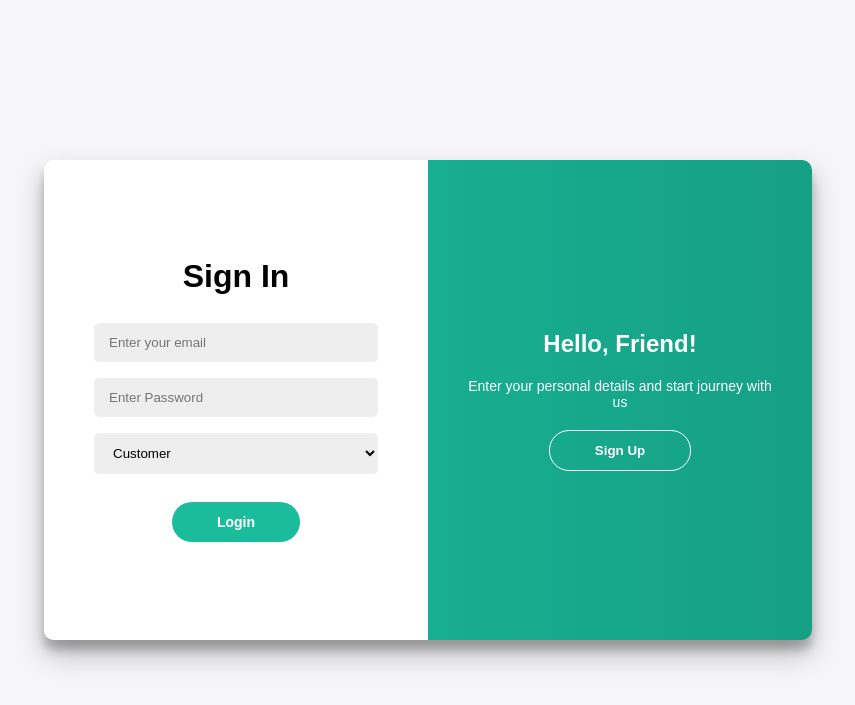
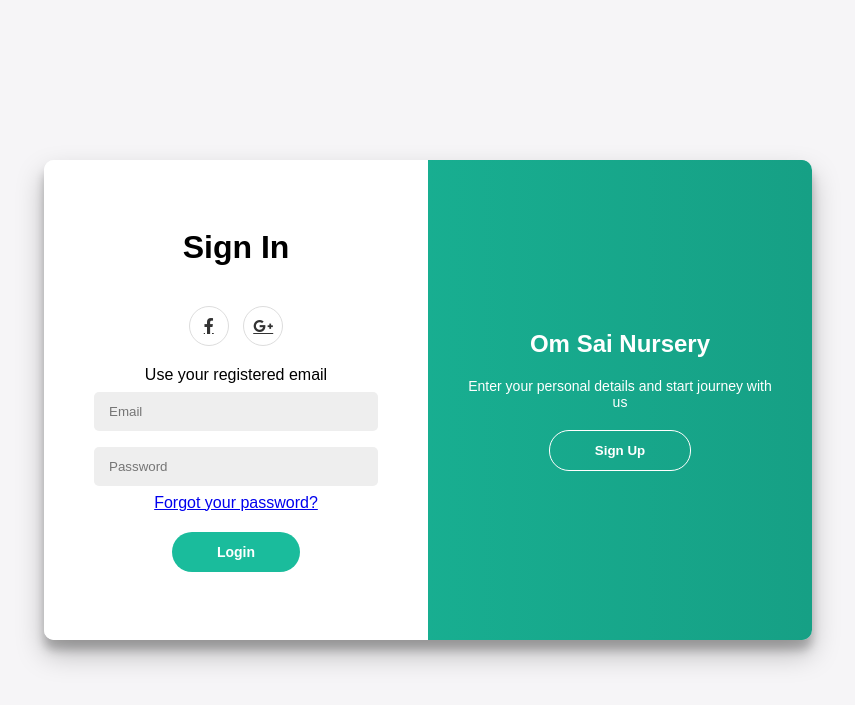
Before and after one commit to adityawalke97-prog/Om-Sai-Nursery-, a Flask app: page /login in a window 1280 px wide. Shown: the top 705 px of the page, without its empty margins (212-1067 px from the left). Run offline with Flask 3, Linux system fonts and the light colour scheme.

Commit message:
Add files via upload

```diff
--- a/templates/Sign_Up.html
+++ b/templates/Sign_Up.html
@@ -3,57 +3,97 @@
 <head>
     <meta charset="UTF-8">
     <meta name="viewport" content="width=device-width, initial-scale=1.0">
-    <title>Om Sai Plant Nursery - Best Online Plant Store</title>
+    <title>Login / Sign Up - Om Sai Plant Nursery</title>
 
-    <link rel="stylesheet" href="{{ url_for('static', filename='style.css') }}">
+    <link rel="stylesheet" href="https://cdnjs.cloudflare.com/ajax/libs/font-awesome/6.4.2/css/all.min.css">
     <link rel="stylesheet" href="{{ url_for('static', filename='signup.css') }}">
-    <link rel="stylesheet" href="https://cdnjs.cloudflare.com/ajax/libs/font-awesome/6.4.2/css/all.min.css">
+
+    <style>
+        /* Real-world Flash Alert Styling (Glassmorphism) */
+        .flash-container {
+            position: fixed;
+            top: 20px;
+            left: 50%;
+            transform: translateX(-50%);
+            z-index: 9999;
+            width: 90%;
+            max-width: 400px;
+        }
+        .alert {
+            padding: 15px;
+            margin-bottom: 10px;
+            border-radius: 12px;
+            backdrop-filter: blur(10px);
+            background: rgba(255, 255, 255, 0.2);
+            border: 1px solid rgba(255, 255, 255, 0.3);
+            color: white;
+            text-align: center;
+            box-shadow: 0 8px 32px rgba(0, 0, 0, 0.2);
+            animation: slideDown 0.5s ease;
+        }
+        .alert-danger { background: rgba(255, 59, 59, 0.5); }
+        .alert-success { background: rgba(40, 167, 69, 0.5); }
+
+        @keyframes slideDown {
+            from { transform: translateY(-20px); opacity: 0; }
+            to { transform: translateY(0); opacity: 1; }
+        }
+    </style>
 </head>
 
 <body>
 
+    {% with messages = get_flashed_messages(with_categories=true) %}
+      {% if messages %}
+        <div class="flash-container">
+          {% for category, message in messages %}
+            <div class="alert alert-{{ category }}">{{ message }}</div>
+          {% endfor %}
+        </div>
+      {% endif %}
+    {% endwith %}
+
     <div class="container" id="container">
 
-   <div class="form-container sign-in-container">
-    <form action="/login" method="POST">
-        <h1>Sign In</h1>
-        <input type="email" name="email" placeholder="Enter your email" required>
-        <input type="password" name="password" placeholder="Enter Password" required>
+        <div class="form-container sign-up-container">
+            <form id="signupForm" action="/signup" method="POST">
+                <h1>Create Account</h1>
+                <div class="social-container">
+                    <a href="#" class="social"><i class="fab fa-facebook-f"></i></a>
+                    <a href="#" class="social"><i class="fab fa-google-plus-g"></i></a>
+                </div>
+                <span>Enter details for registration</span>
 
-        <!-- Ye dropdown ensure karta hai ki user sahi role select kare -->
+                <input type="text" name="name" placeholder="Full Name" required>
+                <input type="email" name="email" placeholder="Email Address" required>
+                <input type="text" name="mobile" placeholder="Mobile (10 Digits)" pattern="[0-9]{10}" maxlength="10" required>
+                <input type="password" name="password" placeholder="Create Password" required>
+
                 <select name="role" required>
+                    <option value="" disabled selected>Select Role</option>
                     <option value="customer">Customer</option>
                     <option value="supplier">Supplier</option>
                     <option value="admin">Admin</option>
                 </select>
 
-        <button type="submit">Login</button>
+                <button type="submit" id="signupBtn">Sign Up</button>
             </form>
         </div>
-    <div class="form-container sign-up-container">
-        <form id="signupForm">
-            <h1>Create Account</h1>
 
-            <input type="text" name="name" placeholder="Enter your name" required>
+        <div class="form-container sign-in-container">
+            <form action="/login" method="POST">
+                <h1>Sign In</h1>
+                <div class="social-container">
+                    <a href="#" class="social"><i class="fab fa-facebook-f"></i></a>
+                    <a href="#" class="social"><i class="fab fa-google-plus-g"></i></a>
+                </div>
+                <span>Use your registered email</span>
 
-            <input type="email" name="email" placeholder="Enter your email" required>
-
-            <input type="text"
-                   name="mobile"
-                   placeholder="Enter 10 Digit Mobile Number"
-                   required
-                   pattern="[0-9]{10}"
-                   maxlength="10">
-
+                <input type="email" name="email" placeholder="Email" required>
                 <input type="password" name="password" placeholder="Password" required>
 
-            <select name="role" required>
-                <option value="customer">Customer</option>
-                <option value="supplier">Supplier</option>
-                <option value="admin">Admin</option>
-            </select>
-
-            <button type="submit">Sign Up</button>
+                <a href="#">Forgot your password?</a>
+                <button type="submit">Login</button>
             </form>
         </div>
 
@@ -65,23 +105,36 @@
                     <button class="ghost" id="signIn">Sign In</button>
                 </div>
                 <div class="overlay-panel overlay-right">
-                <h1>Hello, Friend!</h1>
+                    <h1>Om Sai Nursery</h1>
                     <p>Enter your personal details and start journey with us</p>
                     <button class="ghost" id="signUp">Sign Up</button>
                 </div>
             </div>
         </div>
+
     </div>
 
     <script>
-    const signUpBtn = document.getElementById("signUp");
-    const signInBtn = document.getElementById("signIn");
-    const container = document.getElementById("container");
+        const signUpButton = document.getElementById('signUp');
+        const signInButton = document.getElementById('signIn');
+        const container = document.getElementById('container');
 
-    signUpBtn.onclick = () => container.classList.add("right-panel-active");
-    signInBtn.onclick = () => container.classList.remove("right-panel-active");
+        // Panel Switch Animation
+        signUpButton.addEventListener('click', () => {
+            container.classList.add("right-panel-active");
+        });
 
-    /* ---------- SIGN UP LOGIC (FIXED) ---------- */
+        signInButton.addEventListener('click', () => {
+            container.classList.remove("right-panel-active");
+        });
+
+        // Auto-hide flash messages after 4 seconds
+        setTimeout(() => {
+            const alerts = document.querySelectorAll('.alert');
+            alerts.forEach(alert => {
+                alert.style.display = 'none';
+            });
+        }, 4000);
         document.getElementById("signupForm").addEventListener("submit", function(e) {
     e.preventDefault();
 
@@ -91,22 +144,24 @@
         method: "POST",
         body: formData
     })
-        .then(async res => {
-            const message = await res.text(); // Python se aaya message (Success ya Error)
+    .then(res => res.text())
+    .then(data => {
+        if (data.includes("Successful")) {
+            // 1. Success message dikhao
+            alert("Registration Successful! Redirecting to Login...");
 
-            if (res.ok) {
-                // Agar status 200 (Success) hai
-                alert(message);
-                container.classList.remove("right-panel-active"); // Login panel par bhej do
+            // 2. Animation ke sath Login page par switch karo
+            container.classList.remove("right-panel-active");
+
+            // 3. Form ko clear kar do
             this.reset();
         } else {
-                // Agar status 400 (Duplicate Email) ya koi aur error hai
-                alert(message);
+            alert(data); // "Email already exists" ya koi aur error dikhayega
         }
     })
     .catch(err => {
-            alert("Server connection failed! Check if Flask is running.");
-            console.error(err);
+        alert("Signup Failed! Please try again.");
+        console.log(err);
     });
 });
     </script>
```
Lines whose indentation alone changed are shown as unchanged.
